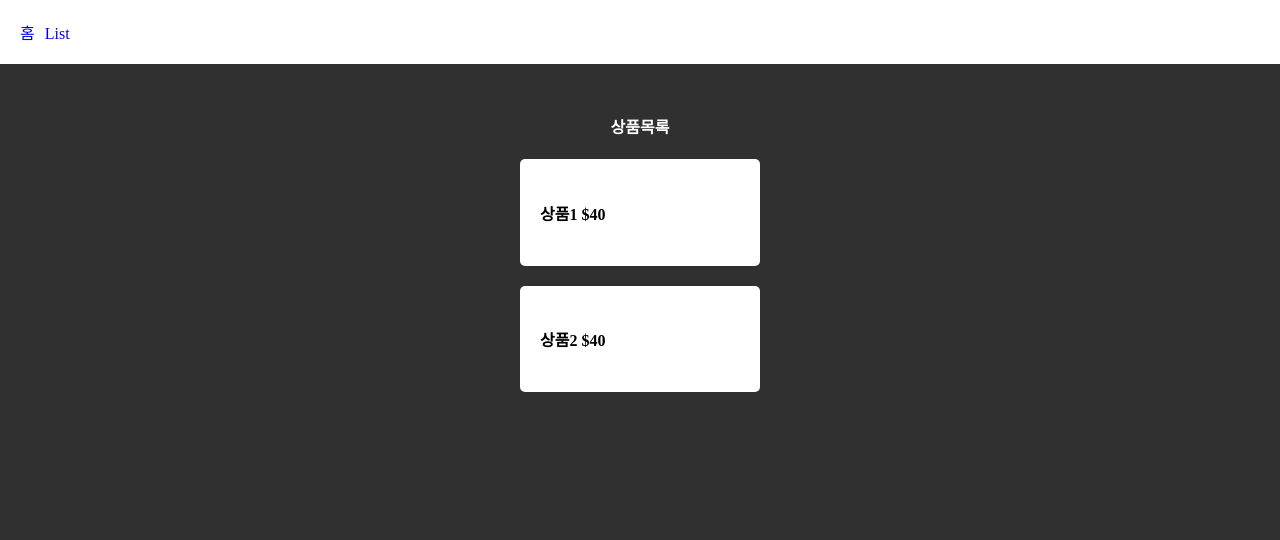
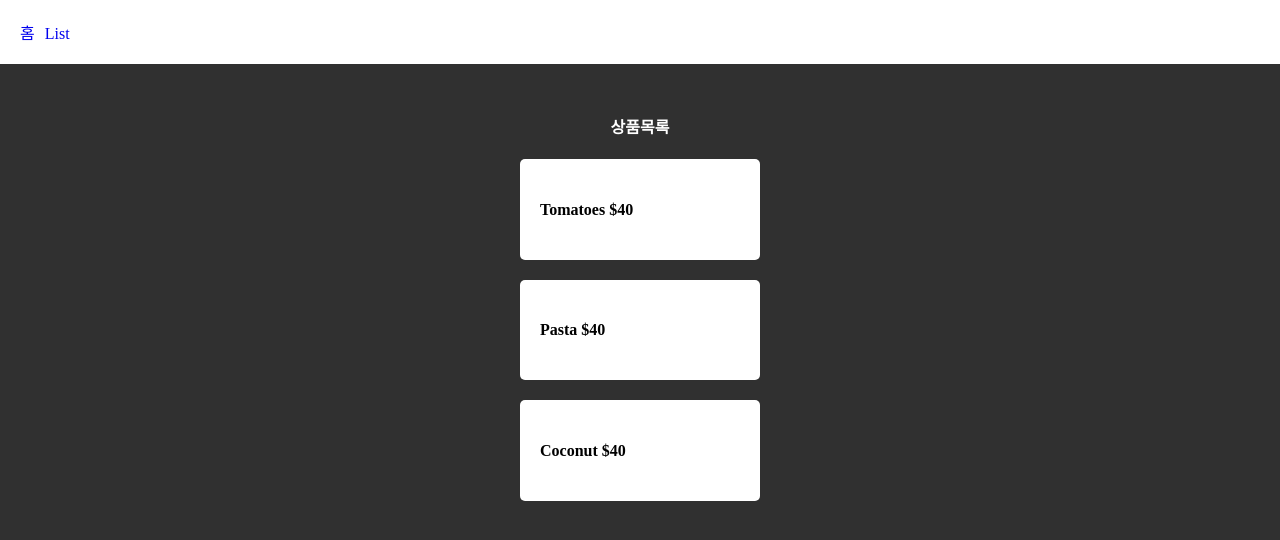
Before and after one commit to Gi-Chan/NextjsWorkspace, a Next.js app in the folder fresh/: page /list in a window 1280 px wide. Shown: the top 540 px of the page. Built offline with nearby package versions, Linux system fonts and the light colour scheme.

Commit message:
4강 완료

```diff
--- a/fresh/app/list/page.js
+++ b/fresh/app/list/page.js
@@ -1,14 +1,21 @@
 export default function List() {
+  let 상품 = ['Tomatoes', 'Pasta', 'Coconut']
+
 
   return (
     <div>
       <h4 className="title">상품목록</h4>
-      <div className="food">
-        <h4>상품1 $40</h4>
-      </div>
-      <div className="food">
-        <h4>상품2 $40</h4>
-      </div>
+      {
+        상품.map((a, i) => {
+          return (
+            <div className="food">
+              <h4>{상품[i]} $40</h4>
+            </div>
+          );
+        })
+      }
+
+
     </div>
   );
 }
```
